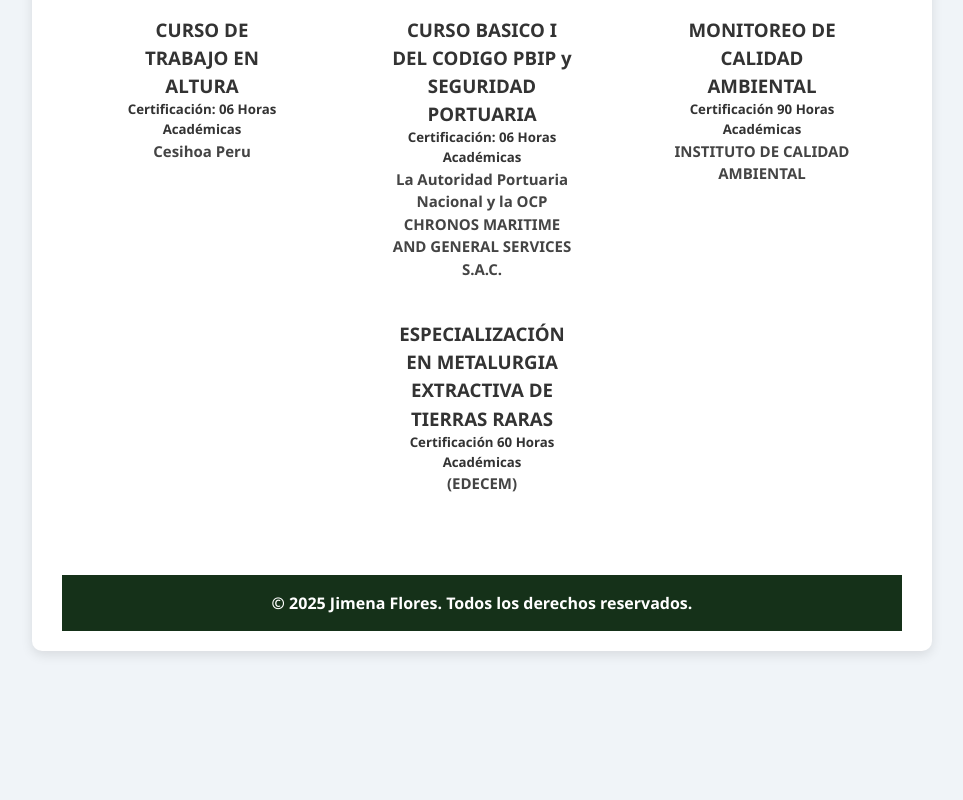
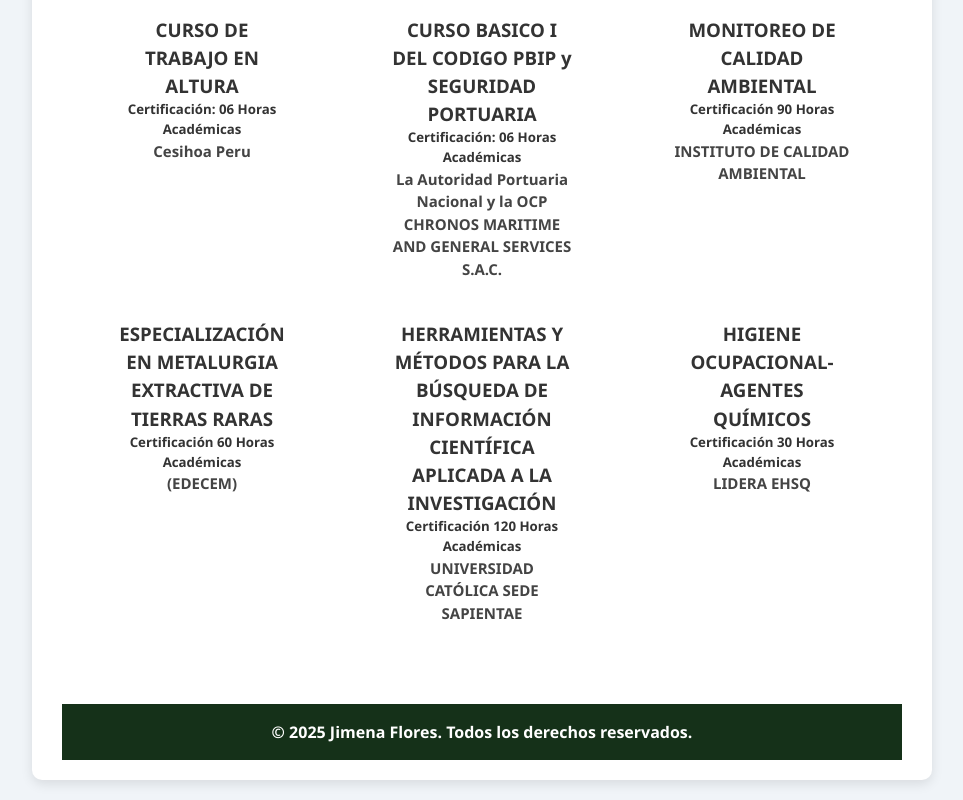
Before and after one commit to Jimena2002-flow/CV-JIMENAFLORES, a plain HTML site: page INDEX.html in a window 1280 px wide. Shown: the part 3005-3805 px from the top of the page, without its empty margins (158-1121 px from the left). Before the commit the page ends 3676 px from the top, so only its background shows below. Drawn offline with Linux system fonts and the light colour scheme.

Commit message:
añadi mas experiencias

```diff
--- a/INDEX.html
+++ b/INDEX.html
@@ -222,6 +222,17 @@
           <h5>Certificación 60 Horas Académicas</h5>
           <p>(EDECEM)</p>
         </div>
+        <div class="paso">
+          <h3>HERRAMIENTAS Y MÉTODOS PARA LA BÚSQUEDA DE INFORMACIÓN CIENTÍFICA
+            APLICADA A LA INVESTIGACIÓN</h3>
+          <h5>Certificación 120 Horas Académicas</h5>
+          <p>UNIVERSIDAD CATÓLICA SEDE SAPIENTAE</p>
+        </div>
+        <div class="paso">
+          <h3>HIGIENE OCUPACIONAL-AGENTES QUÍMICOS</h3>
+          <h5>Certificación 30 Horas Académicas</h5>
+          <p>LIDERA EHSQ</p>
+        </div>
       </div>
     </section>
     <footer>
```
